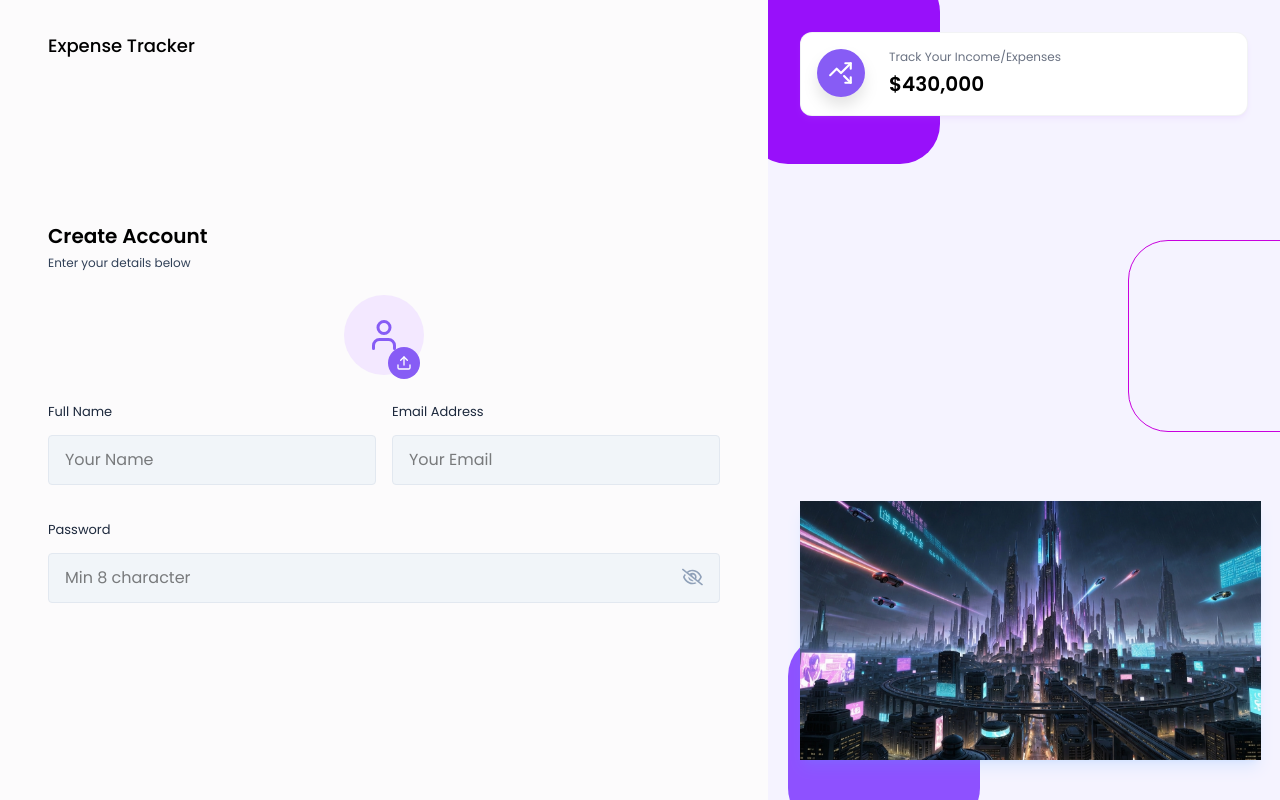
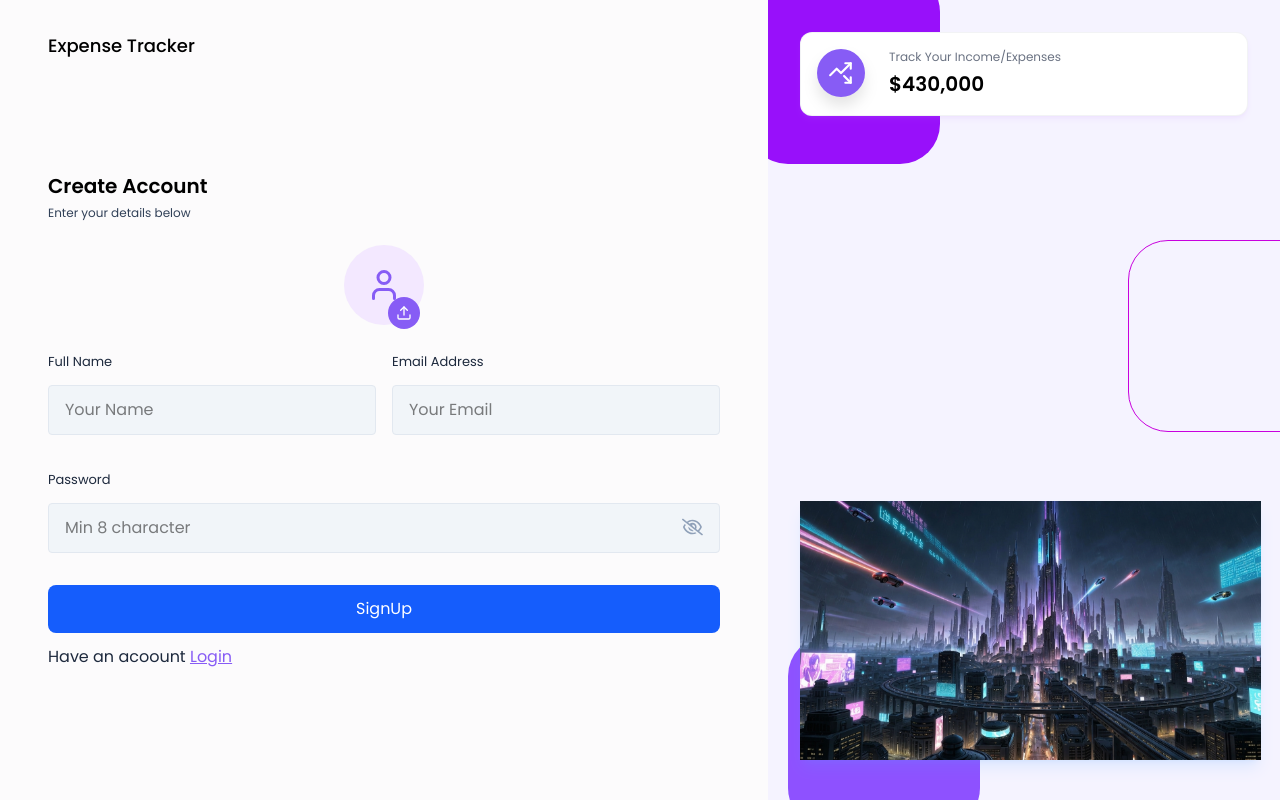
Before and after one commit to AdityaKarippadathUdai/ExpenseTracker, a React (Vite) app in the folder frontend/: page /signUp in a window 1280 px wide. Built offline with nearby package versions, Linux system fonts and the light colour scheme.

Commit message:
Routing between signup page and login page added

```diff
--- a/frontend/src/pages/Auth/SignUp.jsx
+++ b/frontend/src/pages/Auth/SignUp.jsx
@@ -49,6 +49,16 @@ export const SignUp = () => {
           type="password"/>
           </div>
           </div>
+                  {error && <p className='text-red-500 text-xs pb-2.5'>{error}</p>}
+                  <button type='submit' className='w-full bg-blue-600 text-white py-3 rounded-lg mt-4 hover:bg-blue-700 transition'>
+                    SignUp
+                  </button>
+                  <p className='text-[-13px] text-slate-800 mt-3'>
+                    Have an acoount {""}
+                    <Link className='font--medium text-primary underline' to="/login">
+                    Login
+                    </Link>
+                  </p>
         </form>
       </div>
     </AuthLayout>
```
